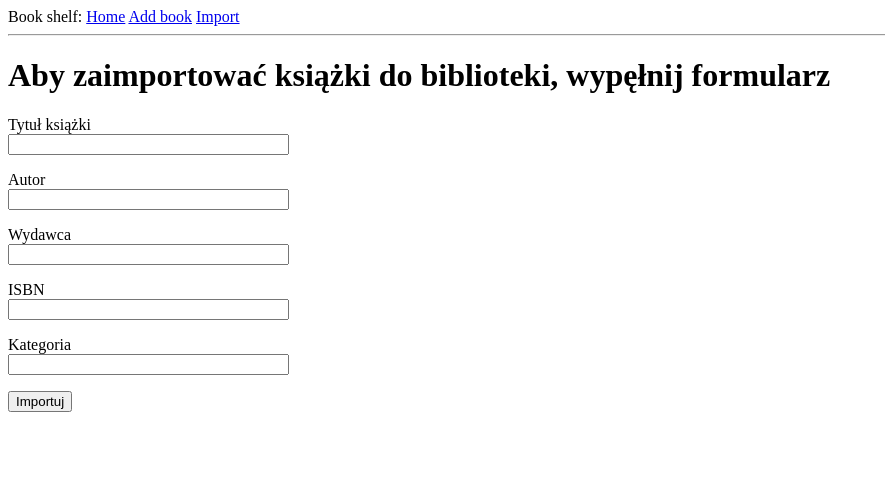
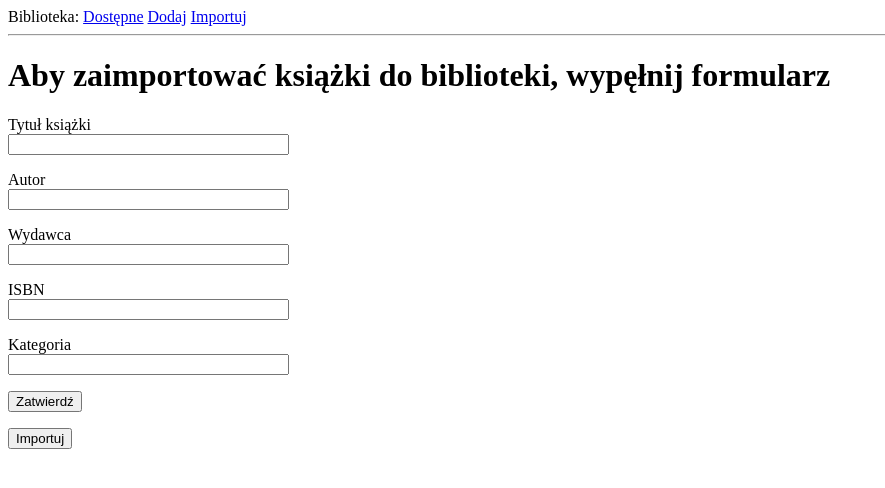
Before and after one commit to mihalw28/library_books, a Flask app: page /import_books in a window 1280 px wide. Shown: the top 488 px of the page, without its empty margins (0-885 px from the left). Run offline with Flask 2, Linux system fonts and the light colour scheme.

Commit message:
Fix importing books from api, add button in import_book view.

```diff
--- a/app/forms.py
+++ b/app/forms.py
@@ -24,7 +24,8 @@ class ImportBooks(FlaskForm):
     inpublisher = StringField("Wydawca")
     subject = StringField("Kategoria")
     isbn = StringField("ISBN")
-    submit = SubmitField("Importuj")
+    submit = SubmitField("Zatwierdź")
 
 
+# To do:
 # class ShowAllBooks(FlaskForm):
--- a/app/routes.py
+++ b/app/routes.py
@@ -1,7 +1,7 @@
 import json
 
 import requests
-from flask import flash, redirect, render_template, url_for
+from flask import flash, redirect, render_template, url_for, session
 
 from app import app, db
 from app.forms import AddBook, ImportBooks
@@ -16,6 +16,7 @@ def index():
 
 @app.route("/add_book", methods=["GET", "POST"])
 def add_book():
+    """A function that adds a new book to library with data from AddBook form."""
     form = AddBook()
     if form.validate_on_submit():
         title = form.title.data
@@ -33,6 +34,7 @@ def add_book():
 
 @app.route("/import_books", methods=["GET", "POST"])
 def import_books():
+    "A function that creates url based on data from user typed in ImportBooks form."
     form = ImportBooks()
     base_url = "https://www.googleapis.com/books/v1/volumes?q="
     new_list = []
@@ -51,11 +53,21 @@ def import_books():
             else:
                 new_list.append(f"{key}:{val}")
         url_rest = "+".join(new_list)
-        response = requests.get(
-            base_url + url_rest
-        )  # To do: solve problem wih credentials
-        result = json.loads(response.text)
-        for i in range(len(result["items"])):
+        url = base_url + url_rest
+        session["url"] = url
+    return render_template("import_book.html", title="import", form=form)
+
+
+@app.route("/import_all", methods=["GET", "POST"])
+def import_all():
+    """A function that saved books to db based on url from import_books."""
+    response = requests.get(session["url"])
+    result = response.json()
+    if result['totalItems'] == 0:
+        flash("Okazuje się, że żadne książki nie spełniają podanych kryteriów. Spróbuj jeszcze raz.")
+    else:
+        how_many = len(result["items"])
+        for i in range(how_many):
             info = result["items"][i]["volumeInfo"]
             title = info["title"]
             authors = info["authors"]
@@ -68,17 +80,13 @@ def import_books():
             else:
                 description = ""
             add_to_db(title, description, authors, subject)
-            flash(
-                "Wygląda na to, że wszystko dobrze poszło i dodałaś/eś książkie do biblioteki."
-            )
-        return redirect(url_for("index"))
-    return render_template("import_book.html", title="Import", form=form)
+        flash(f"Wygląda na to, że wszystko dobrze poszło i dodałaś/eś {how_many} książek do biblioteki.")
+    # session.pop()
+    return redirect(url_for("import_books"))
 
 
 def add_to_db(title, description, author, category):
-    """
-    Deals with input data if there are many authors or categories.
-    """
+    """This function solves issues with input data if there are many authors or categories."""
     au_list = []
     cat_list = []
     book = Book(title=title, description=description)
--- a/app/templates/base.html
+++ b/app/templates/base.html
@@ -8,10 +8,10 @@
     </head>
     <body>
         <div>
-            Book shelf:
-            <a href="{{ url_for("index") }}">Home</a>
-            <a href="{{ url_for("add_book") }}">Add book</a>
-            <a href="{{ url_for("import_books") }}">Import</a>
+            Biblioteka:
+            <a href="{{ url_for("index") }}">Dostępne</a>
+            <a href="{{ url_for("add_book") }}">Dodaj</a>
+            <a href="{{ url_for("import_books") }}">Importuj</a>
         </div>
         <hr>
         {% with messages = get_flashed_messages() %}
--- a/app/templates/import_book.html
+++ b/app/templates/import_book.html
@@ -2,7 +2,7 @@
 
 {% block content %}
     <h1>Aby zaimportować książki do biblioteki, wypęłnij formularz</h1>
-    <form action="" nethod="post" novalidate>
+    <form action="" method="post" novalidate>
         {{ form.hidden_tag() }}
         <p>
             {{ form.intitle.label }}<br>
@@ -41,4 +41,14 @@
         </p>
         <p>{{ form.submit() }}</p>
     </form>
+    <p>
+        {% if "{{ session['url'] }}" %}
+            <form method="POST" action="{{ url_for('import_all') }}">
+                <input type="hidden" name="csrf_token" value="{{ csrf_token() }}"></input>
+                <button type="submit" class="btn btn-warning">Importuj</button>
+            </form>
+        {% else %}
+            <button type="submit" class="btn btn-success" disabled>Importuj</button>
+        {% endif %}
+    </p>
 {% endblock %}
```
Also changed, not shown: app/__init__.py (+6 -4 lines), requirements.txt (+13 -0 lines).
